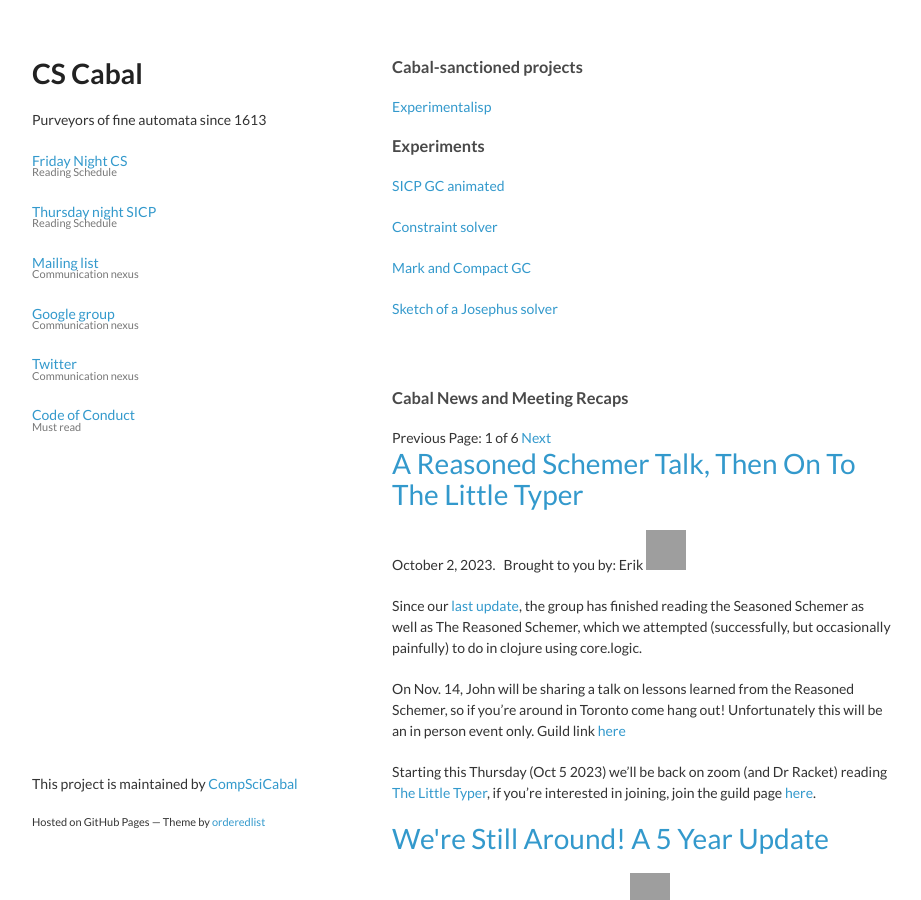
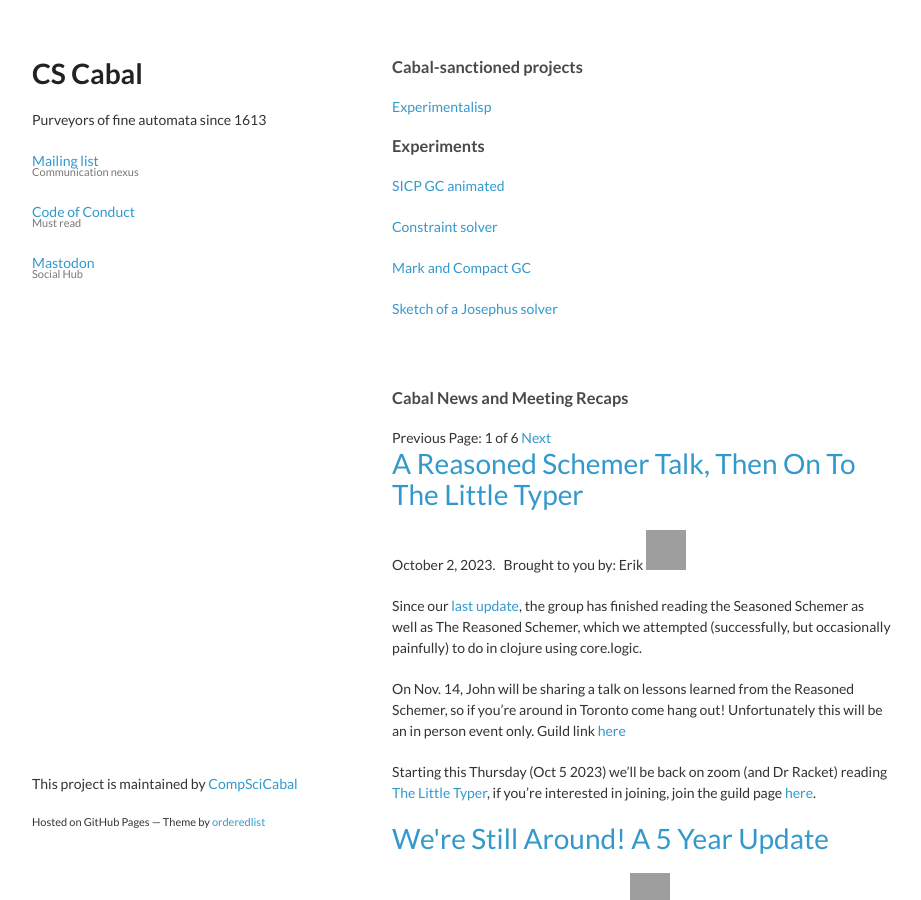
Before and after one commit to CompSciCabal/compscicabal.github.io, a Jekyll site: the page built from index.html, in a window 1280 px wide and 900 px high. Shown: the whole window, without its empty margins (178-1099 px from the left). Built offline with Jekyll 4.4.1, drawn with Linux system fonts in a browser that asks for light colours; the list of posts is cut into pages by our own code; grey boxes are pictures that could not be loaded.

Commit message:
add new code of conduct, remove old sidebar links (#3)
* add new code of conduct

* mastodon

```diff
--- /dev/null
+++ b/_includes/header.html
@@ -0,0 +1,11 @@
+<header>
+    <h1><a href="/" style="color:unset;font-weight:unset;">CS Cabal</a></h1>
+    <p>Purveyors of fine automata since 1613</p>
+
+    <p class="view"><a href="https://groups.google.com/forum/#!forum/cs-cabal">Mailing list <small>Communication nexus</small></a></p>
+
+    <p class="view"><a href="/coc.html">Code of Conduct <small>Must read</small></a></p>
+
+    <p class="view"><a rel="me" href="https://mastodon.online/@cscabal">Mastodon <small>Social Hub</small></a></p>
+
+</header>
--- a/index.html
+++ b/index.html
@@ -1,23 +1,7 @@
 ---
 ---
 
-<header>
-  <h1>CS Cabal</h1>
-  <p>Purveyors of fine automata since 1613</p>
-
-  <p class="view"><a href="https://github.com/CompSciCabal/SMRTYPRTY/wiki/Reading-Schedule">Friday Night CS <small>Reading Schedule</small></a></p>
-
-  <p class="view"><a href="https://github.com/CompSciCabal/SMRTYPRTY/wiki/Reading-Schedule!-SICP-Mark-II">Thursday night SICP <small>Reading Schedule</small></a></p>
-
-  <p class="view"><a href="https://groups.google.com/forum/#!forum/cs-cabal">Mailing list <small>Communication nexus</small></a></p>
-
-  <p class="view"><a href="https://plus.google.com/communities/101341712823792967748">Google group <small>Communication nexus</small></a></p>
-
-  <p class="view"><a href="https://twitter.com/cscabal">Twitter <small>Communication nexus</small></a></p>
-
-  <p class="view"><a href="https://bentomiso.zendesk.com/hc/en-us/articles/201812303-Code-of-Conduct">Code of Conduct <small>Must read</small></a></p>
-
-</header>
+{% include header.html %}
 
 <section>
   <h3><a id="cabal-sanctioned-actions" class="anchor" href="#cabal-sanctioned-actions" aria-hidden="true"></a>Cabal-sanctioned projects</h3>
```
Also changed, not shown: coc.html (added, +24 -0 lines).
